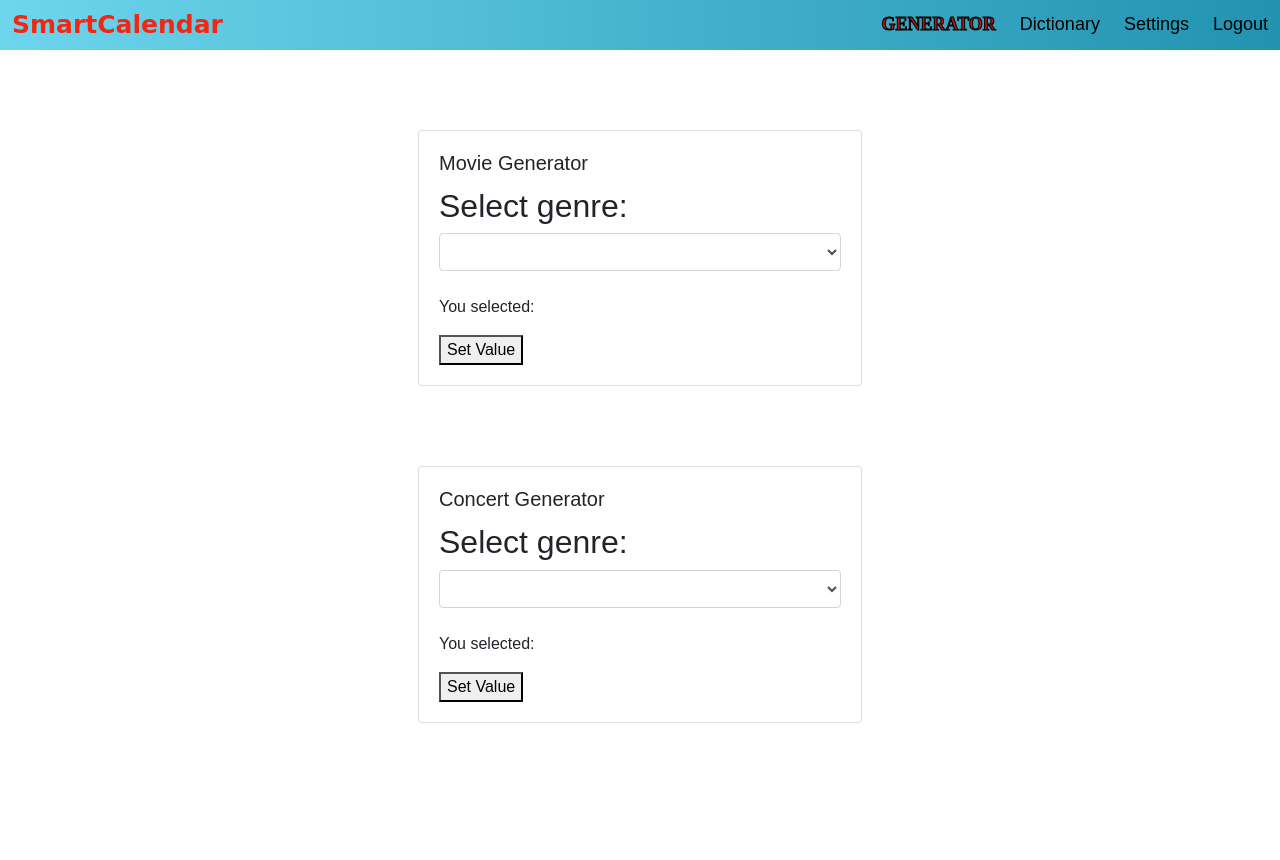
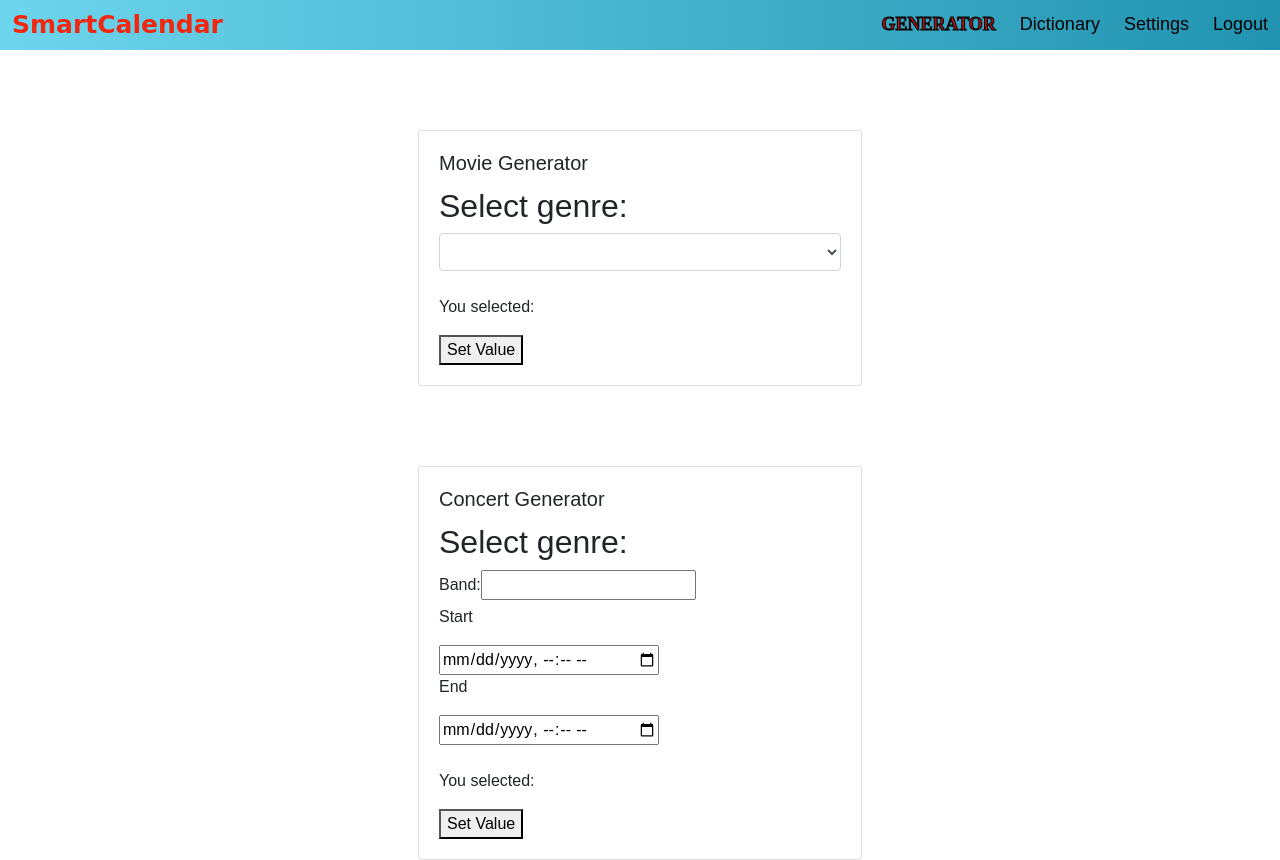
Before and after one commit to niraz888/SCalendar, an Angular app in the folder angular-client/client/: page /dashboard/generator in a window 1280 px wide. Before the commit the page ends 800 px from the top, so only its background shows below. Built offline with nearby package versions, Linux system fonts and the light colour scheme; sample sign-in values are in the browser's storage.

Commit message:
add event movie + see name and desc in calendar

```diff
--- a/angular-client/client/src/app/calendar/calendar.component.css
+++ b/angular-client/client/src/app/calendar/calendar.component.css
@@ -13,6 +13,9 @@ td { width: 14.285%; transition: all 0.3s; font-size: 14px; color: rgba(255,255,
 
 span.number { margin-left: 10% }
 
+::ng-deep .tool-tip {
+  white-space: pre;
+}
 .dot {
     height: 15px;
     width: 15px;
--- a/angular-client/client/src/app/calendar/calendar.component.html
+++ b/angular-client/client/src/app/calendar/calendar.component.html
@@ -40,7 +40,7 @@
       <span class="number" >{{d}}</span>
       <div class="events" >
         <div *ngFor="let e of events;index as k">
-          <a *ngIf="e.start.getDate() == d" mat-raised-button  matTooltip="{{e.name}}" aria-label="Button that displays a tooltip when focused or hovered over">
+          <a *ngIf="e.start.getDate() == d" mat-raised-button matTooltipClass="tool-tip"  matTooltip="{{e.name + ', ' + e.description}}" aria-label="Button that displays a tooltip when focused or hovered over">
           <span (click)="openEditDialog(k)" class="dot" [ngStyle]="{'background-color': getColor(e.type)}">
     </span>
   </a>
@@ -53,7 +53,7 @@
       {{d}}</span>
       <div class="events" >
         <div *ngFor="let e of events;index as k">
-          <a *ngIf="e.start.getDate() == d" mat-raised-button  matTooltip="{{e.name}}" aria-label="Button that displays a tooltip when focused or hovered over">
+          <a *ngIf="e.start.getDate() == d" mat-raised-button  matTooltip="{{e.name + ', ' + e.description}}" aria-label="Button that displays a tooltip when focused or hovered over">
           <span (click)="openEditDialog(k)" class="dot" [ngStyle]="{'background-color': getColor(e.type)}">
     </span>
   </a>
@@ -66,7 +66,7 @@
       <span class="number">{{d}}</span>
       <div class="events">
         <div *ngFor="let e of events;">
-          <a *ngIf="e.start.getDate() == d" mat-raised-button  matTooltip="{{e.name}}" aria-label="Button that displays a tooltip when focused or hovered over">
+          <a *ngIf="e.start.getDate() == d" mat-raised-button  matTooltip="{{e.name + ', ' + e.description}}" aria-label="Button that displays a tooltip when focused or hovered over">
           <span class="dot" [ngStyle]="{'background-color': getColor(e.type)}">
     </span>
   </a>
@@ -79,7 +79,7 @@
       {{d}}</span>
       <div class="events">
         <div *ngFor="let e of events;">
-          <a *ngIf="e.start.getDate() == d" mat-raised-button  matTooltip="{{e.name}}" aria-label="Button that displays a tooltip when focused or hovered over">
+          <a *ngIf="e.start.getDate() == d" mat-raised-button  matTooltip="{{e.name + ', ' + e.description}}" aria-label="Button that displays a tooltip when focused or hovered over">
           <span class="dot" [ngStyle]="{'background-color': getColor(e.type)}">
     </span>
   </a>
@@ -92,7 +92,7 @@
       {{d}}</span>
       <div class="events">
         <div *ngFor="let e of events;">
-          <a *ngIf="e.start.getDate() == d" mat-raised-button  matTooltip="{{e.name}}" aria-label="Button that displays a tooltip when focused or hovered over">
+          <a *ngIf="e.start.getDate() == d" mat-raised-button  matTooltip="{{e.name + ', ' + e.description}}" aria-label="Button that displays a tooltip when focused or hovered over">
           <span class="dot" [ngStyle]="{'background-color': getColor(e.type)}">
     </span>
   </a>
--- a/angular-client/client/src/app/event.ts
+++ b/angular-client/client/src/app/event.ts
@@ -1,17 +1,19 @@
 export class Event {
     private event_id: Number
-    private name: String;
-    private description: String;
-    private start: Date;
+    public name: String;
+    public description: String;
+    public start: Date;
     //private end: Date;
     private type: EventType;
     private month: Number;
+    public repres: string;
     constructor(id: Number,name: String, des: String, type: EventType, start:Date){
         this.event_id = id;
         this.name = name;
         this.description =des;
         this.type = type;
         this.start = start;
+        this.repres = name + '&#013;' + des + '&#013;' + start;
     }
 
     getID(){
--- a/angular-client/client/src/app/generator/generator.component.html
+++ b/angular-client/client/src/app/generator/generator.component.html
@@ -27,16 +27,15 @@
             <h5 class="card-title">Concert Generator</h5>
             <div>
                 <h2><span>Select genre:</span></h2>
-                <select class="form-control" [formControl]="selectControl">
-                    <option value="Action">Action</option>
-                    <option value="Adventure">Adventure</option>
-                    <option value="Animation">Animation</option>
-                    <option value="Comedy">Comedy</option>
-                    <option value="Crime">Crime</option>
-                    <option value="Drama">Drama</option>
-                    <option value="Sci-Fi">Sci-Fi</option>
-                    <option value="Thriller">Thriller</option>
-                </select>
+                <label>Band:</label>
+                <input type="text">
+                <div>
+                        <p> Start </p>
+                      <input type="datetime-local">
+                      <br>
+                          <p> End </p>
+                        <input type="datetime-local">
+                </div>
                 <br>
                 <p><span>You selected: </span><b>{{selectControl.value}}</b></p>
                 <button (click)="submit(selectControl.value)">Set Value</button>
--- a/angular-client/client/src/app/generator/generator.component.ts
+++ b/angular-client/client/src/app/generator/generator.component.ts
@@ -12,6 +12,7 @@ import { EventType } from '../event';
 })
 export class GeneratorComponent implements OnInit {
   selectControl:FormControl = new FormControl()
+  concertControl:FormControl = new FormControl()
   isWait: boolean;
   constructor(private server: ServerService, private dialog: MatDialog) { }
 
@@ -34,8 +35,24 @@ export class GeneratorComponent implements OnInit {
       var name = 'movie -' + result.name;
       var desc = 'see movie with ' + result.name
       var type = EventType.TvShow;
+      var start = result.start.replace("T", " ") + ":00";
+      var end = result.end.replace("T", " ") + ":00";
+      this.add(name, desc, start, end, type);
+    });
+  }
 
-    });
+  add(name:string, desc:string, start:string, end:string, type:EventType) {
+    this.server.addEvent(name, desc, start, end, type).subscribe((data: any) =>  {
+      if (data.error){
+        var s = 3;
+      } else{
+        alert("Event Added Successfully");
+      }
+    },
+      err => {
+        console.log('Error: ' + err.error);
+      });
+
   }
   submit(val: any) {
     var i = val;
```
Also changed, not shown: angular-client/client/src/app/calendar/calendar.component.ts (line endings or trailing spaces).
